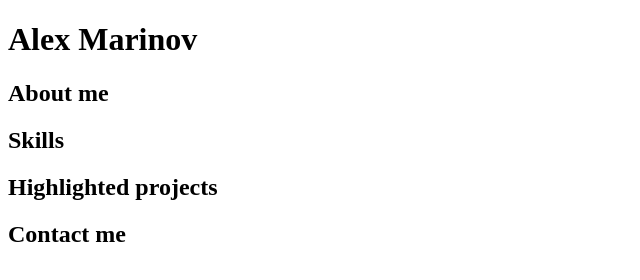
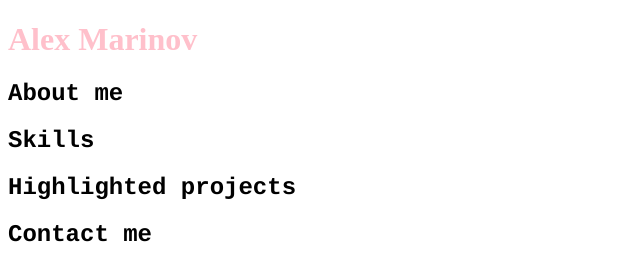
Before and after one commit to alexmarinov0/alexmarinov0.github.io, a plain HTML site: page index.html in a window 1280 px wide. Shown: the whole page, without its empty margins (0-640 px from the left). Drawn offline with Linux system fonts and the light colour scheme.

Commit message:
change font and color

```diff
--- a/index.html
+++ b/index.html
@@ -4,12 +4,12 @@
 <title>CSCE 190: Alex Marinov</title>
 </head>
 <body>
-<h1>Alex Marinov</h1>
+<h1 style="color:pink;">Alex Marinov</h1>
 </body>
 <body>
-    <div class="about"><h2>About me</h2></div>
-    <div class="skills"><h2>Skills</h2></div>
-    <div class="projects"><h2>Highlighted projects</h2></div>
-    <div class="contact"><h2>Contact me</h2></div>
+    <div class="about"><h2 style="font-family:courier;">About me</h2></div>
+    <div class="skills"><h2 style="font-family:courier;">Skills</h2></div>
+    <div class="projects"><h2 style="font-family:courier;">Highlighted projects</h2></div>
+    <div class="contact"><h2 style="font-family:courier;">Contact me</h2></div>
     </body>
 </html>
```
